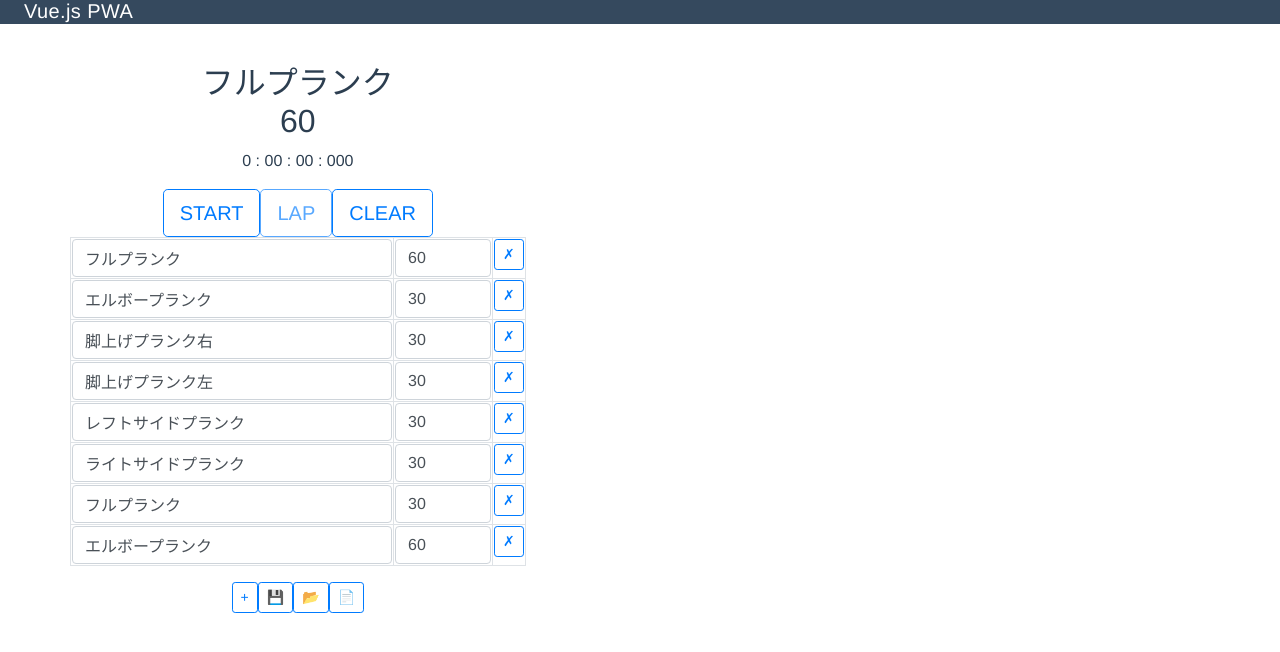
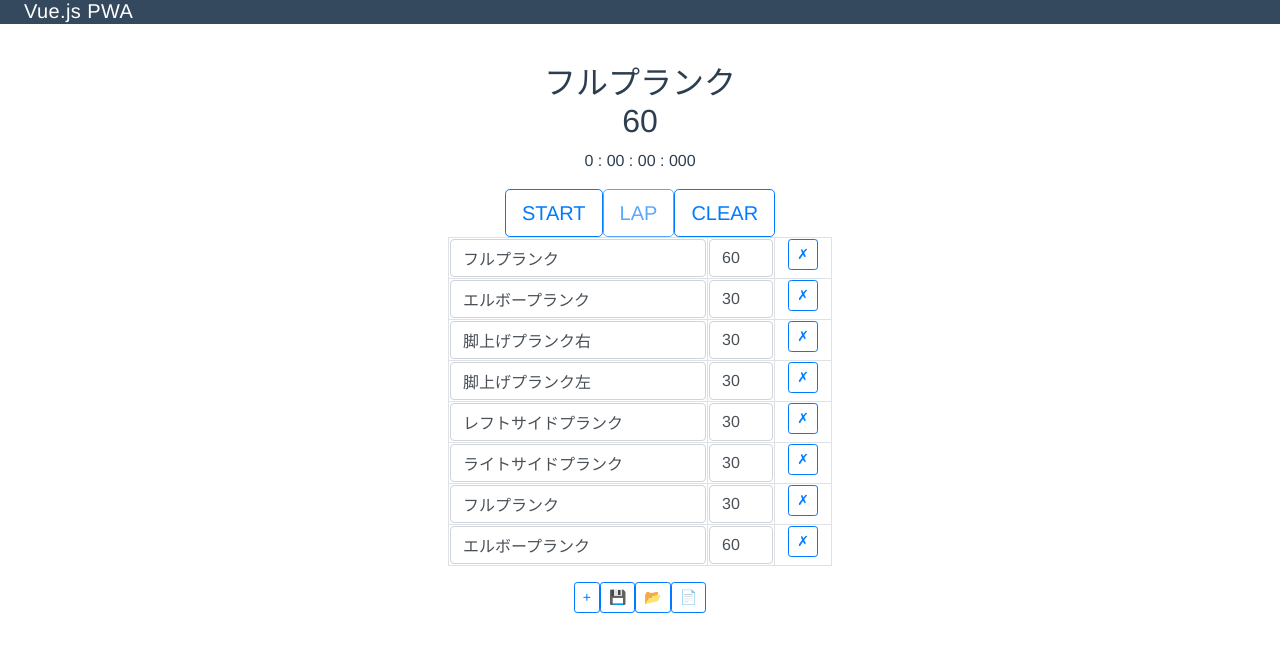
Before and after one commit to z589app/pwa-plank-watch, a Vue app: page /#/ in a window 1280 px wide. Shown: the top 652 px of the page. Built offline with nearby package versions, Linux system fonts and the light colour scheme.

Commit message:
modify css

```diff
--- a/src/components/StopWatch.vue
+++ b/src/components/StopWatch.vue
@@ -1,6 +1,6 @@
 <template>
 <div id="app" class="ui text container">
-  <div class="center aligned row">
+  <div class="center aligned">
     <div class="column">
       <h2 class="h2 text-center">
         {{ msg }}
@@ -16,13 +16,13 @@
       <button class="btn btn-outline-primary btn-lg" @click="stopTimer" v-else>STOP</button>
       <button class="btn btn-outline-primary btn-lg" @click="pushTime" :disabled="!isRunning">LAP</button>
       <button class="btn btn-outline-primary btn-lg" @click="clearAll">CLEAR</button>
-      <table class="table table-striped table-bordered">
+      <table class="table table-striped table-bordered menu-table" align=center>
         <tr style="table-tr" v-for="(mn, index) in menu" v-bind:key="index">
-          <th class="th-pad1">
+          <th class="th-pad1 menu-name">
             <input class="form-control menu-name" type="text" placeholder='Name' v-model=mn.name></th>
-          <th class="th-pad1">
+          <th class="th-pad1 menu-sec">
             <input class="form-control menu-sec" type="number" placeholder='integer seconds' v-model=mn.sec></th>
-          <th class="th-pad1">
+          <th class="th-pad1 menu-batu">
             <button class="btn btn-outline-primary btn-sm" @click="removeItem(index)">✗</button></th>
         </tr>
       </table>
@@ -50,8 +50,10 @@
 </template>
 
 <style>
-.menu-name {width: 20em; }
-.menu-sec {width: 6em; }
+.menu-table {width: 24em; }
+.menu-name {width: 16em; }
+.menu-sec {width: 4em; }
+.menu-batu {width: 4em; }
 .btn-border-black {
   border-color: black
 }
```
Also changed, not shown: 10 other files (tests, documents, lock files or other folders).
